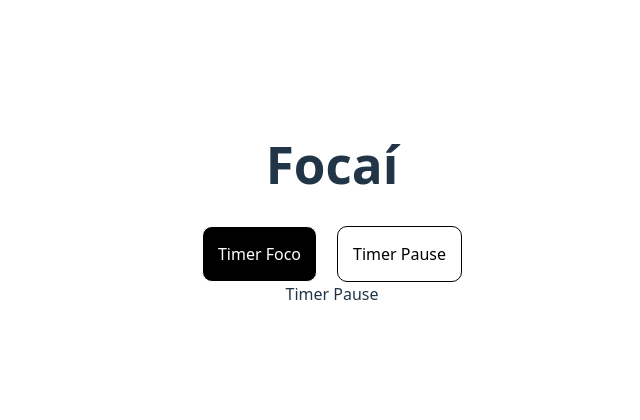
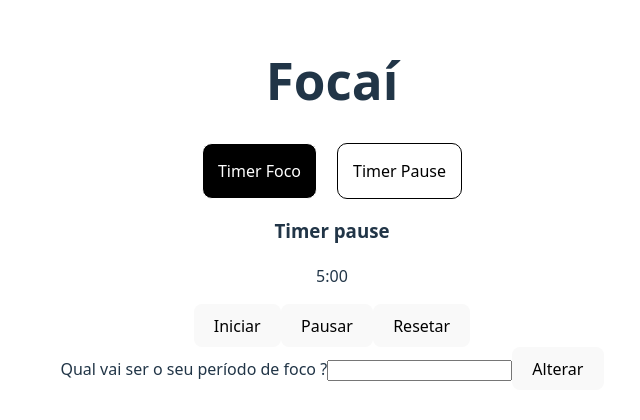
Before and after one commit to Breno2k/FocusFlow, a React (Vite) app: page /TimerPause in a window 1280 px wide. Shown: the part 196-616 px from the top of the page, without its empty margins (308-948 px from the left). Built offline with nearby package versions, Linux system fonts and the light colour scheme.

Commit message:
feat: página de intervalo criada

```diff
--- a/src/components/Timer.jsx
+++ b/src/components/Timer.jsx
@@ -1,8 +1,8 @@
 import { useRef, useState } from 'react'
 
-const Timer = () => {
+const Timer = ({ initialMinutes }) => {
 
-    const [minutes, setMinutes] = useState(2);
+    const [minutes, setMinutes] = useState(initialMinutes);
     const [seconds, setSeconds] = useState(0);
     const temporizador = useRef(null);
     const [alterMinutes, setAlterMinutes] = useState(null)
@@ -12,7 +12,6 @@ const Timer = () => {
 
         console.log("Timer iniciado!")
 
-        // let minutos = 25
 
         temporizador.current = setInterval(() => {
 
--- a/src/pages/TimerFoco.jsx
+++ b/src/pages/TimerFoco.jsx
@@ -5,7 +5,7 @@ const TimerFoco = () => {
 
     return (
         <div>
-            <Timer />
+            <Timer initialMinutes={25} />
         </div>
     );
 };
--- a/src/pages/TimerPause.jsx
+++ b/src/pages/TimerPause.jsx
@@ -1,8 +1,11 @@
-
+import Timer from "../components/Timer";
 
 const TimerPause = () => {
     return (
-        <div> Timer Pause</div>
+        <div>
+            <h3>Timer pause</h3>
+            <Timer initialMinutes={5} />
+        </div>
     )
 }
 
```
